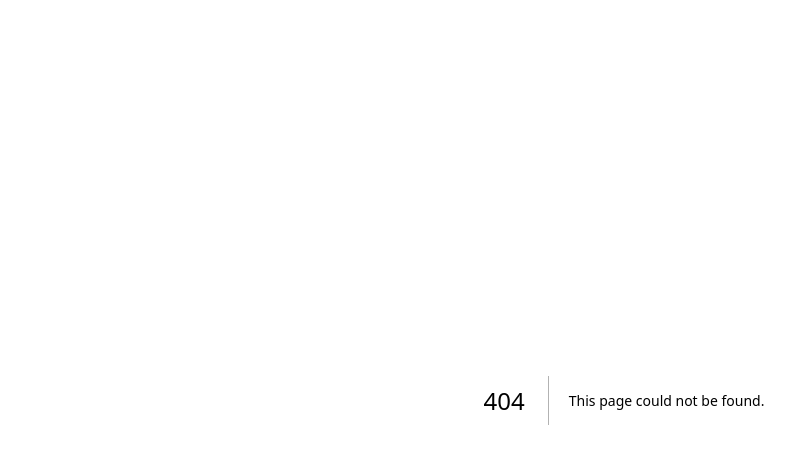
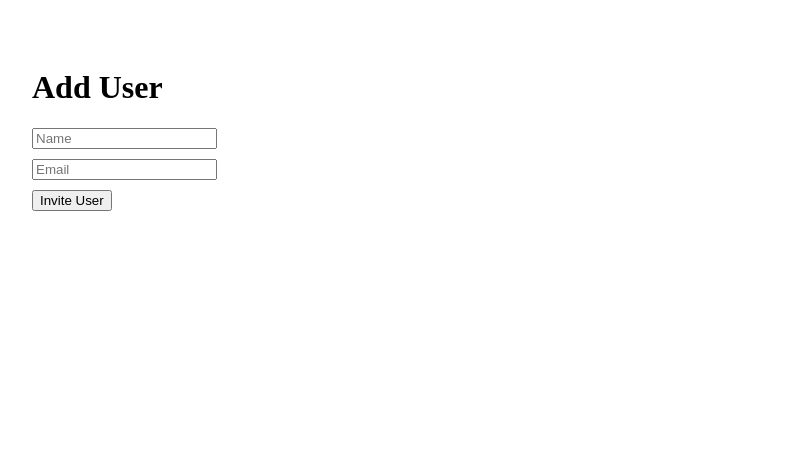
Before and after one commit to prasannaramesh-make/project-management-gantt, a Next.js app: page /admin in a window 1280 px wide. Before the commit this address had no page. Shown: the top 464 px of the page, without its empty margins (16-811 px from the left). Built offline with nearby package versions, Linux system fonts and the light colour scheme; no server answers.

Commit message:
Create page.tsx

```diff
--- /dev/null
+++ b/app/admin/page.tsx
@@ -0,0 +1,58 @@
+"use client"
+
+import { useState } from "react"
+import { supabase } from "@/lib/supabase"
+
+const ADMIN_EMAIL = "prasanna.ramesh@techmobius.com"
+
+export default function AdminPage() {
+  const [email, setEmail] = useState("")
+  const [name, setName] = useState("")
+  const [message, setMessage] = useState("")
+
+  const handleInvite = async () => {
+    const { data: userData } = await supabase.auth.getUser()
+
+    if (!userData.user || userData.user.email !== ADMIN_EMAIL) {
+      setMessage("Unauthorized")
+      return
+    }
+
+    const res = await fetch("/api/invite-user", {
+      method: "POST",
+      headers: { "Content-Type": "application/json" },
+      body: JSON.stringify({
+        email,
+        name,
+        adminEmail: userData.user.email,
+      }),
+    })
+
+    const result = await res.json()
+    setMessage(result.message || result.error)
+  }
+
+  return (
+    <div style={{ padding: 40 }}>
+      <h1>Add User</h1>
+
+      <input
+        placeholder="Name"
+        value={name}
+        onChange={(e) => setName(e.target.value)}
+        style={{ display: "block", marginBottom: 10 }}
+      />
+
+      <input
+        placeholder="Email"
+        value={email}
+        onChange={(e) => setEmail(e.target.value)}
+        style={{ display: "block", marginBottom: 10 }}
+      />
+
+      <button onClick={handleInvite}>Invite User</button>
+
+      {message && <p>{message}</p>}
+    </div>
+  )
+}
```
